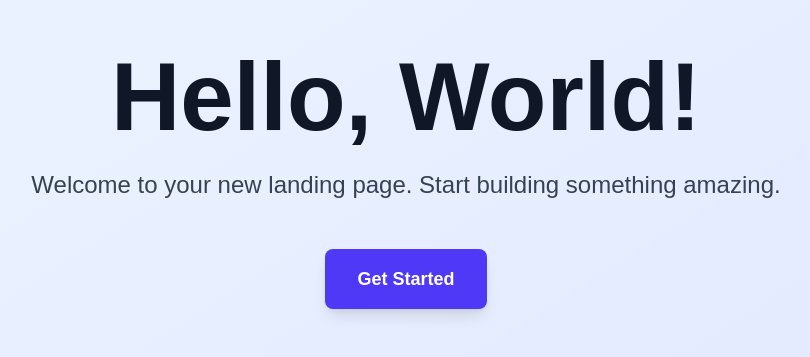
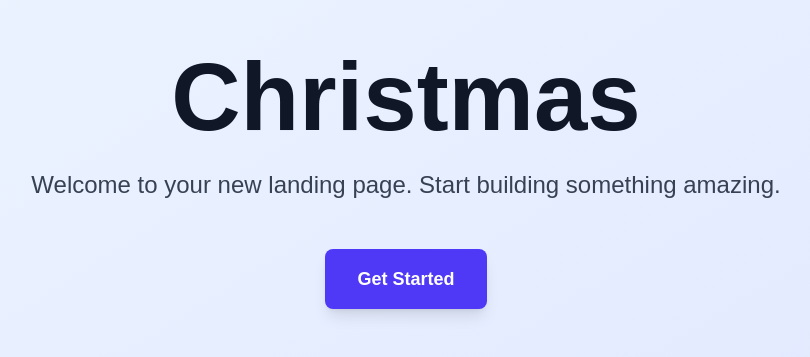
Before and after one commit to ns-test-org/ai-conflicts-resolve-testing-06, a Next.js app in the folder packages/ai-conflicts-resolve-testing-06/: page / in a window 1280 px wide. Shown: the part 221-578 px from the top of the page, without its empty margins (234-1044 px from the left). Built offline with nearby package versions, Linux system fonts and the light colour scheme.

Commit message:
AI chat session: Updated code and files

```diff
--- a/packages/ai-conflicts-resolve-testing-06/src/app/page.tsx
+++ b/packages/ai-conflicts-resolve-testing-06/src/app/page.tsx
@@ -3,7 +3,7 @@ export default function Landing() {
     <div className="min-h-screen w-full flex flex-col items-center justify-center bg-gradient-to-br from-blue-50 to-indigo-100 px-6">
       <main className="text-center max-w-4xl">
         <h1 className="text-6xl md:text-8xl font-bold text-gray-900 mb-6">
-          Hello, World!
+          Christmas
         </h1>
 
         <p className="text-xl md:text-2xl text-gray-700 mb-12">
```
